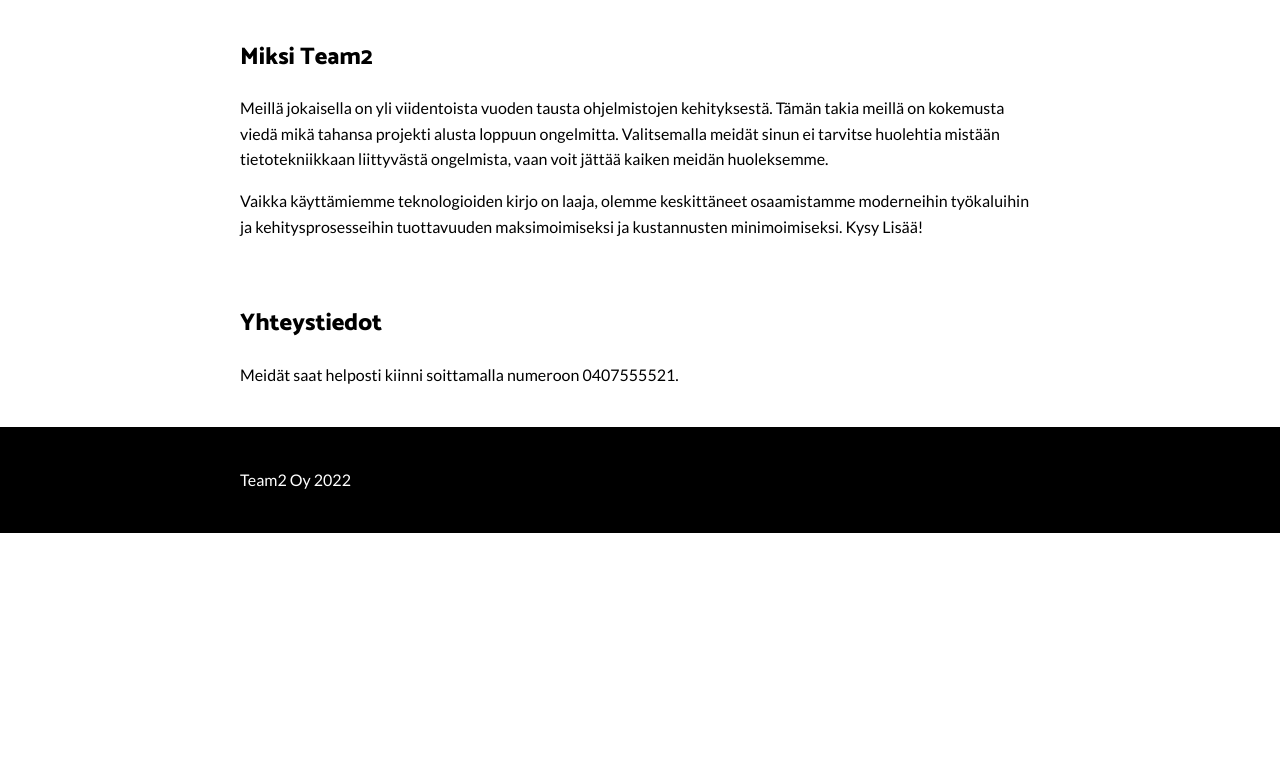
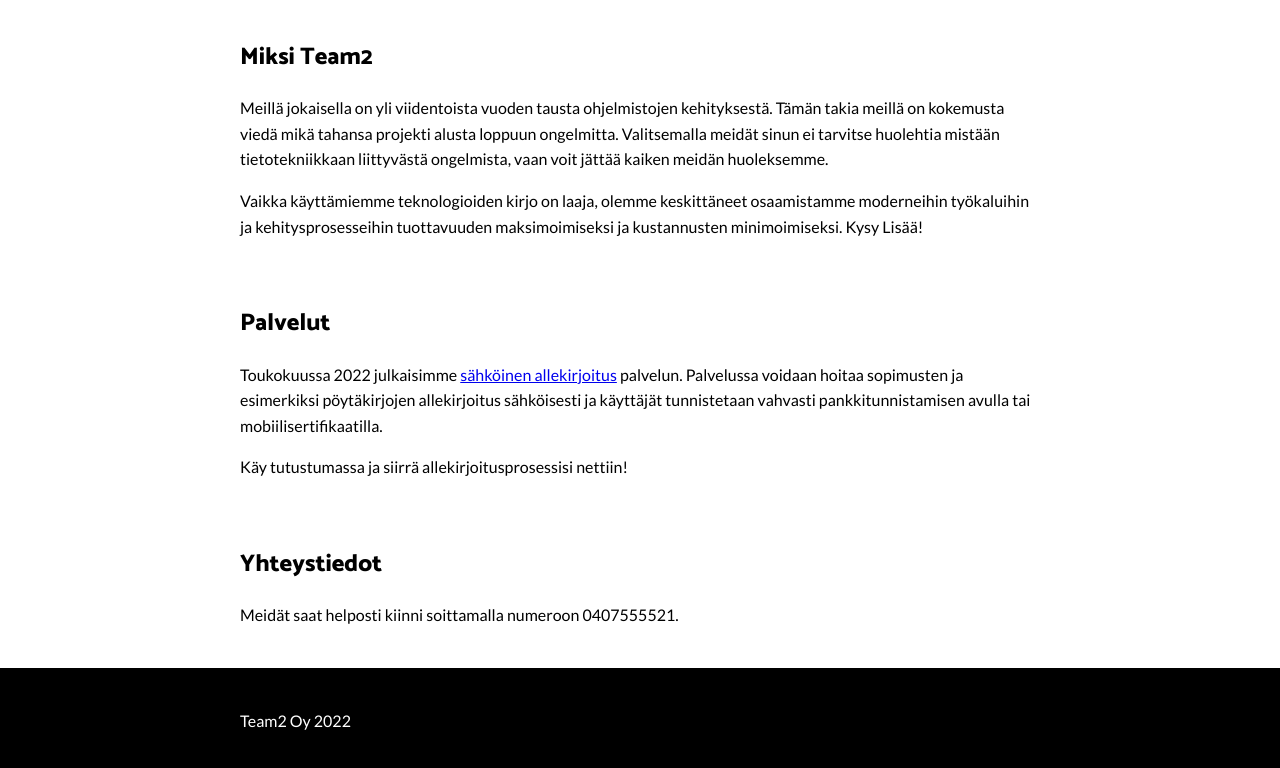
Before and after one commit to Team2Oy/t2-website, a website: page index.html in a window 1280 px wide. Shown: the part 480-1248 px from the top of the page. Before the commit the page ends 1013 px from the top, so only its background shows below. Drawn offline with Linux system fonts and the light colour scheme.

Commit message:
add promo

```diff
--- a/index.html
+++ b/index.html
@@ -52,6 +52,14 @@
       </p>
     </section>
     <section class="container">
+      <h2>Palvelut</h2>
+      <p>
+      Toukokuussa 2022 julkaisimme <a href="https://signatures.fi/">sähköinen allekirjoitus</a> palvelun.
+      Palvelussa voidaan hoitaa sopimusten ja esimerkiksi pöytäkirjojen allekirjoitus sähköisesti ja käyttäjät tunnistetaan vahvasti pankkitunnistamisen avulla tai mobiilisertifikaatilla.</p>
+      <p>Käy tutustumassa ja siirrä allekirjoitusprosessisi nettiin!
+      </p>
+    </section>
+    <section class="container">
       <h2>Yhteystiedot</h2>
       <p>
       Meidät saat helposti kiinni soittamalla numeroon 0407555521.
```
